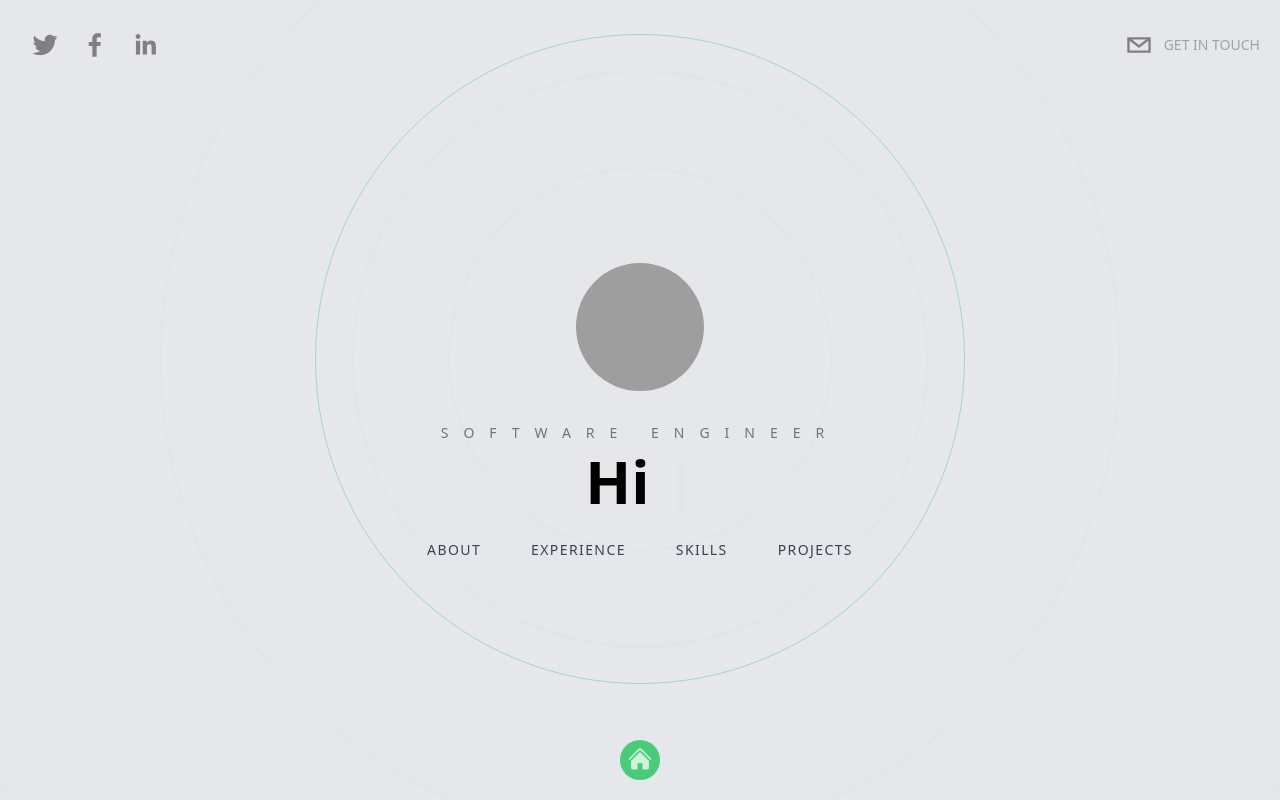
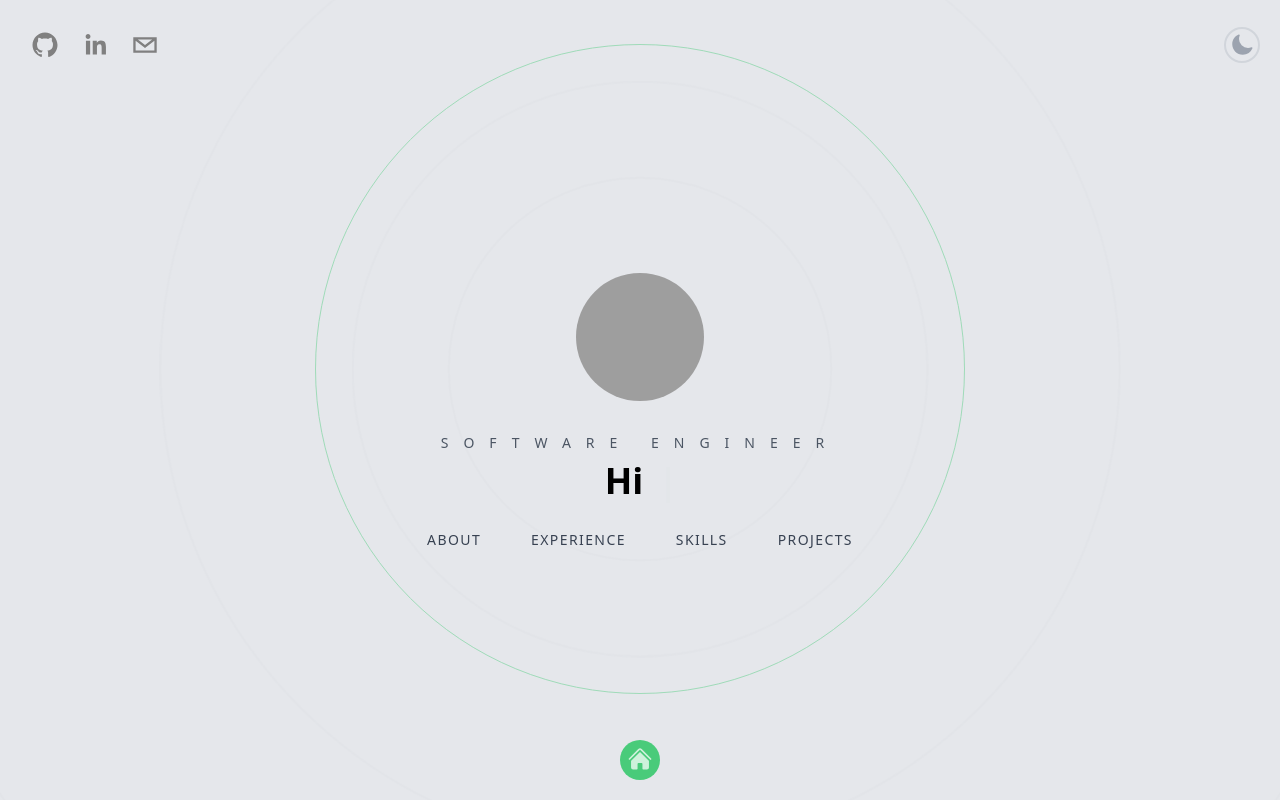
Before and after one commit to akramansari1433/portfolio-v2, a Next.js app: page / in a window 1280 px wide. Built offline with nearby package versions, Linux system fonts and the light colour scheme; grey boxes are pictures that could not be loaded.

Commit message:
theme fix

```diff
--- a/components/About/index.tsx
+++ b/components/About/index.tsx
@@ -9,7 +9,7 @@ export default function About() {
             transition={{ duration: 1.5 }}
             className="flex flex-col relative h-screen text-center md:text-left md:flex-row max-w-7xl px-10 justify-evenly mx-auto items-center"
         >
-            <h3 className="absolute top-20 md:top-24 uppercase tracking-[20px] text-gray-500 text-xl md:text-2xl">
+            <h3 className="absolute top-20 md:top-24 uppercase tracking-[20px] text-gray-700 dark:text-gray-200 text-xl md:text-2xl font-medium">
                 About
             </h3>
 
--- a/components/ContactMe/index.tsx
+++ b/components/ContactMe/index.tsx
@@ -19,7 +19,7 @@ export default function ContactMe({}: Props) {
 
     return (
         <div className="h-screen flex relative flex-col text-center md:text-left md:flex-row max-w-7xl px-10 justify-evenly mx-auto items-center">
-            <h3 className="absolute top-20 md:top-24 uppercase tracking-[20px] text-gray-500 text-xl md:text-2xl">
+            <h3 className="absolute top-20 md:top-24 uppercase tracking-[20px] text-gray-700 dark:text-gray-200 text-xl md:text-2xl font-medium">
                 Contact
             </h3>
             <div className="flex flex-col space-y-4 md:space-y-5 lg:space-y-6 xl:space-y-6 2xl:space-y-10">
--- a/components/Header/index.tsx
+++ b/components/Header/index.tsx
@@ -1,24 +1,23 @@
+import { MoonIcon, SunIcon } from "@heroicons/react/24/solid";
 import { motion } from "framer-motion";
+import { useTheme } from "next-themes";
 import Link from "next/link";
 import React from "react";
 import { SocialIcon } from "react-social-icons";
 
 const defaultSocials = [
     {
-        title: "Twitter",
-        url: "https://twitter.com/akramansari1433",
-    },
-    {
-        title: "Facebook",
-        url: "https://facebook.com/akramansari1433",
+        title: "Github",
+        url: "https://github.com/akramansari1433",
     },
     {
         title: "LinkedIn",
-        url: "https://linkedin.com/akramansari1433",
+        url: "https://www.linkedin.com/in/akram-ansari-2474ab156/",
     },
 ];
 
 export default function Header() {
+    const { theme, setTheme } = useTheme();
     return (
         <header className="sticky top-0 z-20 mx-auto flex max-w-7xl items-center justify-between p-5 ">
             <motion.div
@@ -39,11 +38,23 @@ export default function Header() {
             >
                 {/* React social icons */}
                 {defaultSocials.map((social, idx) => (
-                    <SocialIcon key={idx} url={social.url} fgColor="gray" bgColor="transparent" />
+                    <SocialIcon
+                        key={idx}
+                        url={social.url}
+                        fgColor={theme === "dark" ? "white" : "gray"}
+                        bgColor="transparent"
+                    />
                 ))}
+                <Link href="#contact">
+                    <SocialIcon
+                        className="cursor-pointer"
+                        network="email"
+                        fgColor={theme === "dark" ? "white" : "gray"}
+                        bgColor="transparent"
+                    />
+                </Link>
             </motion.div>
 
-            <Link href="#contact">
             <motion.div
                 initial={{
                     x: 500,
@@ -58,12 +69,17 @@ export default function Header() {
                 transition={{
                     duration: 1.5,
                 }}
-                    className="flex cursor-pointer flex-row items-center text-gray-300"
+                className="flex  flex-row items-center "
             >
-                    <SocialIcon className="cursor-pointer" network="email" fgColor="grey" bgColor="transparent" />
-                    <p className="hidden text-sm uppercase text-gray-400 md:inline-flex">Get in touch</p>
+                <button
+                    id="toggle-theme"
+                    aria-label="Toggle Theme"
+                    className="border-2 p-1 border-gray-300 rounded-full text-gray-400 dark:text-white"
+                    onClick={() => (theme === "light" ? setTheme("dark") : setTheme("light"))}
+                >
+                    {theme === "dark" ? <SunIcon className="h-6 w-6" /> : <MoonIcon className="h-6 w-6" />}
+                </button>
             </motion.div>
-            </Link>
         </header>
     );
 }
--- a/components/Hero/index.tsx
+++ b/components/Hero/index.tsx
@@ -24,32 +24,32 @@ export default function Hero() {
             />
 
             <div className="z-20">
-                <h2 className="text-sm uppercase text-gray-500 pb-2 tracking-[10px] md:tracking-[15px]">
+                <h2 className="text-sm font-medium uppercase text-gray-600 dark:text-gray-200 pb-2 tracking-[10px] md:tracking-[15px]">
                     Software Engineer
                 </h2>
-                <h1 className="text-2xl md:text-5xl lg:text-6xl font-semibold px-10">
+                <h1 className="text-xl md:text-4xl font-semibold px-10 dark:text-white">
                     <span className="mr-3">{text}</span>
                     <Cursor cursorColor="#68B2A0" />
                 </h1>
 
                 <div className="pt-5">
                     <Link href="#about">
-                        <button className="px-6 rounded-full py-2 text-sm uppercase border border-transparent tracking-widest text-gray-700 hover:border-gray-600 hover:text-gray-500">
+                        <button className="px-6 rounded-full py-2 text-sm uppercase border border-transparent tracking-widest text-gray-700 dark:text-gray-200 hover:border-gray-600 hover:text-gray-500">
                             About
                         </button>
                     </Link>
                     <Link href="#experience">
-                        <button className="px-6 rounded-full py-2 text-sm uppercase border border-transparent tracking-widest text-gray-700 hover:border-gray-600 hover:text-gray-500">
+                        <button className="px-6 rounded-full py-2 text-sm uppercase border border-transparent tracking-widest text-gray-700 dark:text-gray-200 hover:border-gray-600 hover:text-gray-500">
                             Experience
                         </button>
                     </Link>
                     <Link href="#skills">
-                        <button className="px-6 rounded-full py-2 text-sm uppercase border border-transparent tracking-widest text-gray-700 hover:border-gray-600 hover:text-gray-500">
+                        <button className="px-6 rounded-full py-2 text-sm uppercase border border-transparent tracking-widest text-gray-700 dark:text-gray-200 hover:border-gray-600 hover:text-gray-500">
                             Skills
                         </button>
                     </Link>
                     <Link href="#projects">
-                        <button className="px-6 rounded-full py-2 text-sm uppercase border border-transparent tracking-widest text-gray-700 hover:border-gray-600 hover:text-gray-500">
+                        <button className="px-6 rounded-full py-2 text-sm uppercase border border-transparent tracking-widest text-gray-700 dark:text-gray-200 hover:border-gray-600 hover:text-gray-500">
                             Projects
                         </button>
                     </Link>
--- a/components/Projects/index.tsx
+++ b/components/Projects/index.tsx
@@ -10,7 +10,7 @@ export default function Projects() {
             transition={{ duration: 1.5 }}
             className=" h-screen relative flex overflow-hidden flex-col text-left md:flex-row max-w-full justify-evenly mx-auto items-center z-0"
         >
-            <h3 className="absolute top-20 md:top-24 uppercase tracking-[20px] text-gray-500 text-xl md:text-2xl">
+            <h3 className="absolute top-20 md:top-24 uppercase tracking-[20px] text-gray-700 dark:text-gray-200 text-xl md:text-2xl font-medium">
                 Projects
             </h3>
 
--- a/components/Skills/index.tsx
+++ b/components/Skills/index.tsx
@@ -10,7 +10,7 @@ export default function Skills() {
             transition={{ duration: 1.5 }}
             className="h-screen flex relative flex-col text-center md:text-left xl:flex-row max-w-[2000px] xl:px-10 min-h-screen justify-center xl:space-y-0 mx-auto items-center "
         >
-            <h3 className="absolute top-20 md:top-24 uppercase tracking-[20px] text-gray-500 text-xl md:text-2xl">
+            <h3 className="absolute top-20 md:top-24 uppercase tracking-[20px] text-gray-700 dark:text-gray-200 text-xl md:text-2xl font-medium">
                 Skills
             </h3>
             <h3 className="absolute top-32 md:top-36 uppercase tracking-[3px] text-gray-500 text-sm">
--- a/components/WorkExperience/index.tsx
+++ b/components/WorkExperience/index.tsx
@@ -10,11 +10,10 @@ export default function WorkExperience() {
             transition={{ duration: 1.5 }}
             className="h-screen  flex relative overflow-hidden flex-col text-left md:flex-row max-w-full px-10 justify-evenly mx-auto items-center"
         >
-            <h3 className="absolute top-20 md:top-24 uppercase tracking-[20px] text-gray-500 text-xl md:text-2xl">
+            <h3 className="absolute top-20 md:top-24 uppercase tracking-[20px] text-gray-700 dark:text-gray-200 text-xl md:text-2xl font-medium">
                 Experience
             </h3>
 
-            {/* Experience cards */}
             <div className="w-screen h-3/4 md:h-2/3 md:w-full text-left pb-5 md:pb-10 flex space-x-5 overflow-x-scroll p-10 snap-x snap-mandatory scrollbar-thin scrollbar-track-gray-400/20 scrollbar-thumb-darkGreen/80">
                 <ExperienceCard />
             </div>
--- a/package.json
+++ b/package.json
@@ -29,6 +29,7 @@
         "typescript": "5.1.6"
     },
     "devDependencies": {
-    "prettier-plugin-tailwindcss": "^0.4.1"
+        "prettier": "^3.0.0",
+        "prettier-plugin-tailwindcss": "^0.3.0"
     }
 }
--- a/pages/index.tsx
+++ b/pages/index.tsx
@@ -12,7 +12,7 @@ import React from "react";
 export default function Home() {
     return (
         <div
-            className="bg-gray-200 text-black h-screen snap-y snap-mandatory
+            className="bg-gray-200 dark:bg-gray-900 text-black h-screen snap-y snap-mandatory
             overflow-y-scroll overflow-x-hidden z-0 scrollbar-thin scrollbar-track-gray-400/20 scrollbar-thumb-darkGreen/80"
         >
             <Header />
```
Also changed, not shown: 1 other file (tests, documents, lock files or other folders). Lines whose indentation alone changed are shown as unchanged.
